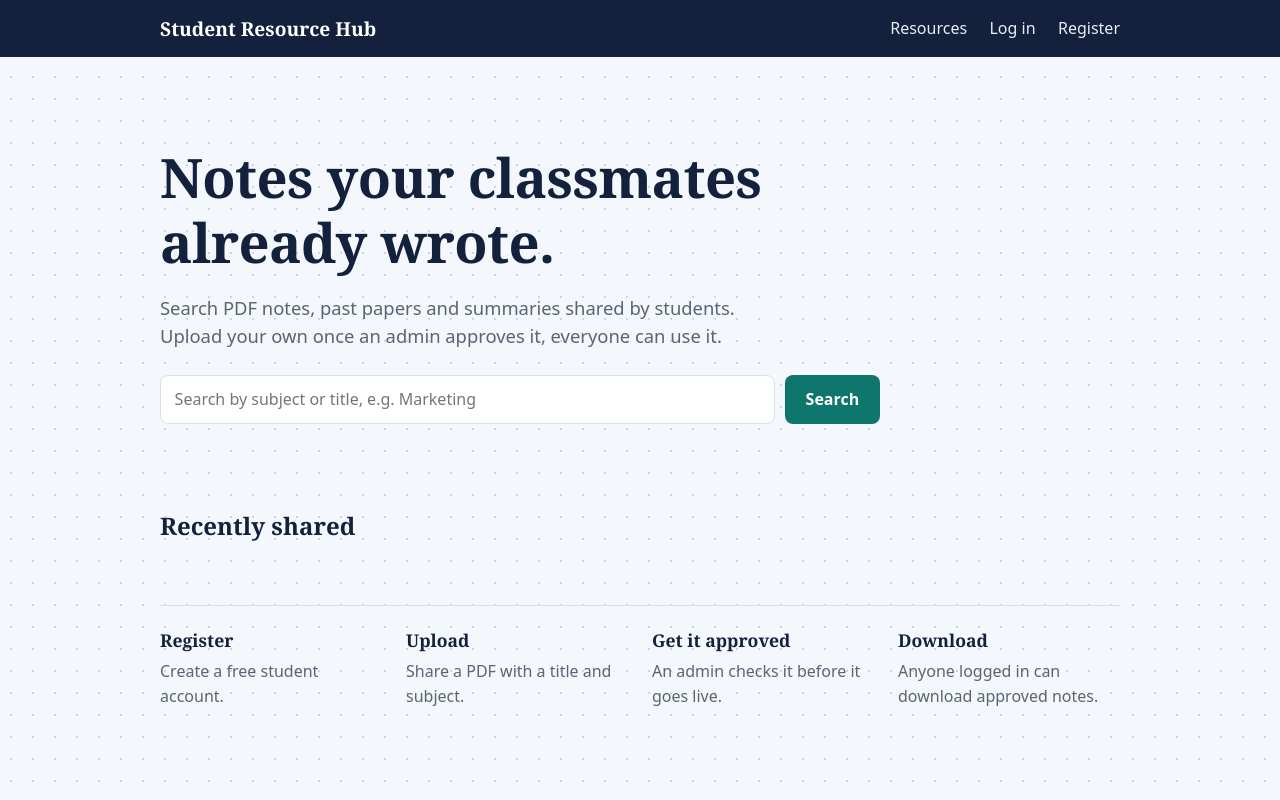
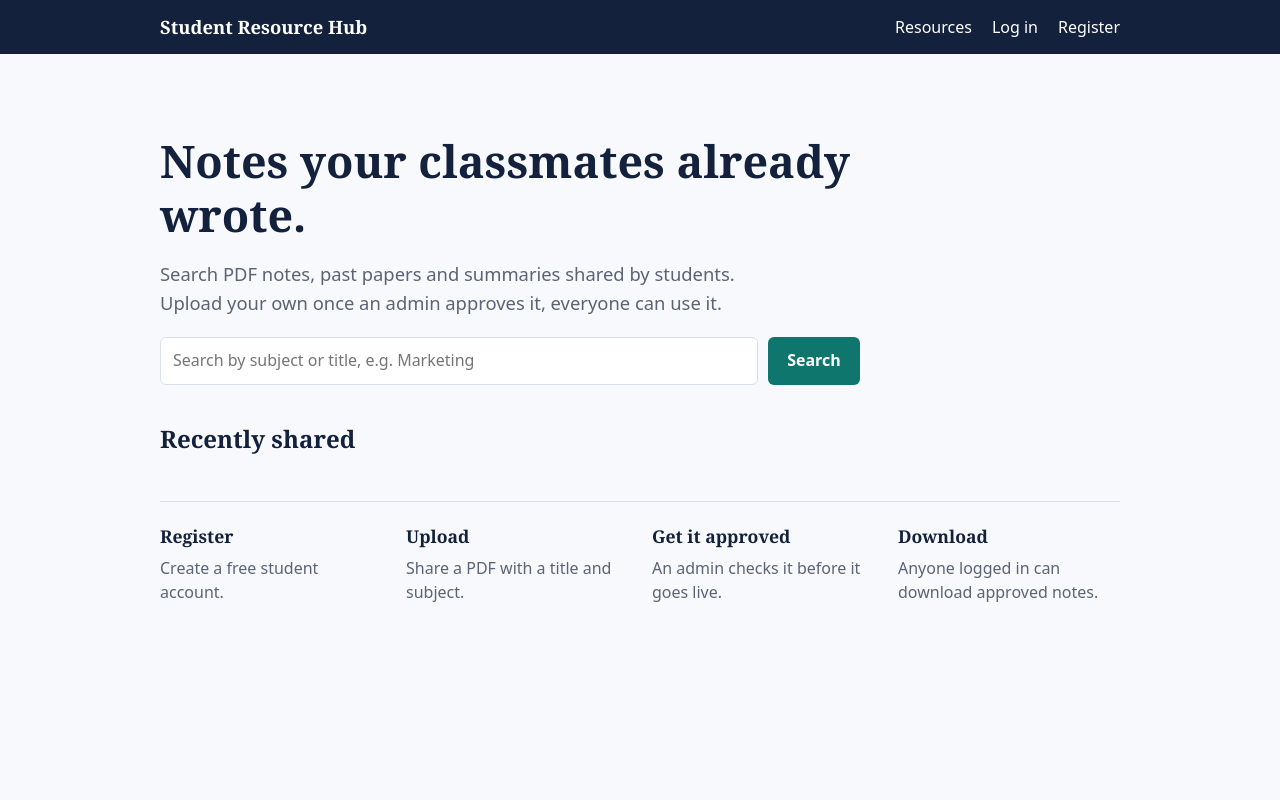
Before and after one commit to tanvitanishabb-prog/Student-Resource-HUB, a PHP site: page / in a window 1280 px wide. Run offline with PHP 8.4, Linux system fonts and the light colour scheme.

Commit message:
Update style.css

```diff
--- a/css/style.css
+++ b/css/style.css
@@ -1,7 +1,7 @@
 :root {
   --ink: #14213d;
   --muted: #5b6475;
-  --paper: #f4f7fb;
+  --paper: #f7f9fc;
   --card: #ffffff;
   --line: #d9e0ec;
   --accent: #0f766e;
@@ -13,108 +13,68 @@
 * { box-sizing: border-box; }
 body {
   margin: 0;
-  min-height: 100vh;
-  display: flex;
-  flex-direction: column;
   font-family: system-ui, -apple-system, "Segoe UI", sans-serif;
   color: var(--ink);
-  background-color: var(--paper);
-  background-image: radial-gradient(#cdd6e6 1px, transparent 1px);
-  background-size: 22px 22px;
+  background: var(--paper);
   line-height: 1.55;
 }
 h1, h2, h3 { font-family: Georgia, "Times New Roman", serif; line-height: 1.2; margin: 0 0 .5rem; }
-h1 { font-size: clamp(2.1rem, 5vw, 3.4rem); letter-spacing: -0.01em; }
-h2 { font-size: 1.5rem; margin-top: 2.5rem; }
+h1 { font-size: clamp(1.9rem, 4vw, 2.8rem); }
 a { color: var(--accent-dark); }
 :focus-visible { outline: 3px solid var(--mark); outline-offset: 2px; }
 
-/* ---------- Menu ---------- */
-.site-header { background: var(--ink); position: sticky; top: 0; z-index: 10; }
-.nav { max-width: 1000px; margin: 0 auto; padding: .85rem 1.25rem; display: flex; align-items: center; gap: 1.4rem; flex-wrap: wrap; }
-.nav a, .nav button { color: #e8edf7; text-decoration: none; background: none; border: 0; font: inherit; cursor: pointer; padding: 0; }
-.nav a:hover, .nav button:hover { color: #fff; }
-.nav a[aria-current="page"] { color: #fff; text-decoration: underline; text-decoration-color: var(--mark); text-decoration-thickness: 3px; text-underline-offset: 8px; }
-.nav .brand { font-family: Georgia, serif; font-weight: 700; font-size: 1.2rem; color: #fff; margin-right: auto; }
+.site-header { background: var(--ink); }
+.nav { max-width: 1000px; margin: 0 auto; padding: .8rem 1.25rem; display: flex; align-items: center; gap: 1.25rem; flex-wrap: wrap; }
+.nav a, .nav button { color: #fff; text-decoration: none; background: none; border: 0; font: inherit; cursor: pointer; padding: 0; }
+.nav a:hover, .nav button:hover, .nav a[aria-current="page"] { text-decoration: underline; text-decoration-color: var(--mark); text-underline-offset: 6px; }
+.nav .brand { font-family: Georgia, serif; font-weight: 700; font-size: 1.15rem; margin-right: auto; }
 
-/* ---------- Layout ---------- */
-.wrap { width: 100%; max-width: 1000px; margin: 0 auto; flex: 1; padding: 2rem 1.25rem 4rem; }
-.hero { padding: 3.5rem 0 1.5rem; max-width: 720px; }
-.lead { font-size: 1.15rem; color: var(--muted); max-width: 58ch; }
-.stats { display: flex; gap: 2rem; flex-wrap: wrap; margin: 1.5rem 0 0; color: var(--muted); }
-.stats strong { display: block; font-family: Georgia, serif; font-size: 2rem; color: var(--ink); line-height: 1.1; }
+.wrap { max-width: 1000px; margin: 0 auto; padding: 2rem 1.25rem 4rem; }
+.hero { padding: 3rem 0 2rem; max-width: 700px; }
+.lead { font-size: 1.15rem; color: var(--muted); max-width: 60ch; }
 
-/* ---------- Forms ---------- */
-.search-row { display: flex; gap: .6rem; flex-wrap: wrap; margin: 1.5rem 0 .5rem; }
-.search-row input, .search-row select { flex: 1 1 220px; width: auto; }
+.search-row { display: flex; gap: .6rem; flex-wrap: wrap; margin: 1.25rem 0 .5rem; }
+.search-row input, .search-row select { flex: 1 1 220px; }
 input, select, textarea {
-  font: inherit; padding: .7rem .85rem; border: 1px solid var(--line);
-  border-radius: 8px; background: #fff; color: var(--ink); width: 100%;
-  transition: border-color .15s, box-shadow .15s;
+  font: inherit; padding: .65rem .75rem; border: 1px solid var(--line);
+  border-radius: 6px; background: #fff; color: var(--ink); width: 100%;
 }
-input:focus, select:focus, textarea:focus { outline: none; border-color: var(--accent); box-shadow: 0 0 0 3px rgba(15,118,110,.18); }
+.search-row input, .search-row select { width: auto; }
 
 .btn {
   font: inherit; font-weight: 600; background: var(--accent); color: #fff; border: 0;
-  padding: .7rem 1.3rem; border-radius: 8px; cursor: pointer; text-decoration: none; display: inline-block;
-  transition: background .15s;
+  padding: .65rem 1.2rem; border-radius: 6px; cursor: pointer; text-decoration: none; display: inline-block;
 }
 .btn:hover { background: var(--accent-dark); }
 .btn.secondary { background: #fff; color: var(--ink); border: 1px solid var(--line); }
 .btn.secondary:hover { background: var(--paper); }
 .btn.danger { background: var(--bad); }
 
-.card { background: var(--card); border: 1px solid var(--line); border-radius: 12px; padding: 1.75rem; box-shadow: 0 8px 24px rgba(20,33,61,.06); }
+.steps { display: grid; grid-template-columns: repeat(auto-fit, minmax(210px, 1fr)); gap: 1.5rem; margin-top: 2rem; border-top: 1px solid var(--line); padding-top: 1.5rem; }
+.steps h3 { font-size: 1.1rem; }
+.steps p { margin: 0; color: var(--muted); }
+
+.card { background: var(--card); border: 1px solid var(--line); border-radius: 10px; padding: 1.5rem; }
 .narrow { max-width: 460px; margin: 1.5rem auto; }
 .form { display: grid; gap: 1rem; margin: 1rem 0; }
 .form label { display: grid; gap: .3rem; font-weight: 600; font-size: .95rem; }
-.form input[type="file"] { padding: .55rem; }
+.form input[type="file"] { padding: .5rem; }
 
 .msg { margin: 0; min-height: 1.4em; font-weight: 600; }
 .msg.ok { color: var(--good); }
 .msg.err { color: var(--bad); }
 .hint { color: var(--muted); font-size: .92rem; margin: .25rem 0; }
 
-/* ---------- Resource cards ---------- */
-.grid { display: grid; grid-template-columns: repeat(auto-fill, minmax(290px, 1fr)); gap: 1.1rem; margin-top: 1rem; }
-.res {
-  --h: 200;
-  background: var(--card);
-  border: 1px solid var(--line);
-  border-top: 5px solid hsl(var(--h) 60% 42%);
-  border-radius: 10px;
-  padding: 1.1rem 1.15rem;
-  display: flex; flex-direction: column; gap: .5rem;
-  transition: box-shadow .2s, border-color .2s;
-}
-.res:hover { box-shadow: 0 10px 26px rgba(20,33,61,.12); border-color: hsl(var(--h) 40% 70%); border-top-color: hsl(var(--h) 60% 42%); }
-.res h3 { font-size: 1.2rem; margin: 0; }
+.grid { display: grid; grid-template-columns: repeat(auto-fill, minmax(290px, 1fr)); gap: 1rem; margin-top: 1rem; }
+.res { background: var(--card); border: 1px solid var(--line); border-radius: 10px; padding: 1.1rem; display: flex; flex-direction: column; gap: .5rem; }
+.res h3 { font-size: 1.15rem; margin: 0; }
 .res p { margin: 0; color: var(--muted); font-size: .95rem; }
-.res .meta { font-size: .85rem; }
-.res .actions { margin-top: auto; display: flex; gap: .5rem; flex-wrap: wrap; padding-top: .6rem; }
-.tag {
-  align-self: flex-start; font-size: .82rem; font-weight: 700; padding: .12rem .65rem; border-radius: 999px;
-  background: hsl(var(--h) 80% 91%); color: hsl(var(--h) 60% 24%);
-}
-.status { align-self: flex-start; font-size: .82rem; font-weight: 600; padding: .1rem .65rem; border-radius: 999px; border: 1px solid var(--line); }
-.status.pending { color: #8a5a00; border-color: #e0b14a; background: #fff8e6; }
-.status.approved { color: var(--good); border-color: #7fcba0; background: #ecfaf1; }
-.status.rejected { color: var(--bad); border-color: #e8a6a0; background: #fdf0ef; }
-.empty {
-  grid-column: 1 / -1; text-align: center; color: var(--muted);
-  background: #fff; border: 1.5px dashed var(--line); border-radius: 10px; padding: 2rem 1rem; margin: 0;
-}
+.res .meta { font-size: .85rem; color: var(--muted); }
+.res .actions { margin-top: auto; display: flex; gap: .5rem; flex-wrap: wrap; padding-top: .5rem; }
+.tag { align-self: flex-start; background: var(--mark); color: var(--ink); font-size: .82rem; font-weight: 600; padding: .1rem .55rem; border-radius: 4px; }
+.status { align-self: flex-start; font-size: .82rem; font-weight: 600; padding: .1rem .55rem; border-radius: 4px; border: 1px solid var(--line); }
+.status.approved { color: var(--good); border-color: var(--good); }
+.status.rejected { color: var(--bad); border-color: var(--bad); }
+.empty { color: var(--muted); grid-column: 1 / -1; }
 
-/* ---------- Home: how it works ---------- */
-.steps { display: grid; grid-template-columns: repeat(auto-fit, minmax(210px, 1fr)); gap: 1.5rem; margin-top: 3rem; border-top: 1px solid var(--line); padding-top: 1.5rem; }
-.steps h3 { font-size: 1.1rem; }
-.steps p { margin: 0; color: var(--muted); }
-
-/* ---------- Footer ---------- */
-.site-footer { text-align: center; padding: 1.5rem 1rem; font-size: .88rem; color: var(--muted); border-top: 1px solid var(--line); background: #fff; }
-
-@media (max-width: 600px) {
-  .hero { padding-top: 2rem; }
-  .nav { gap: 1rem; }
-}
 @media (prefers-reduced-motion: reduce) { * { transition: none !important; animation: none !important; } }
```
